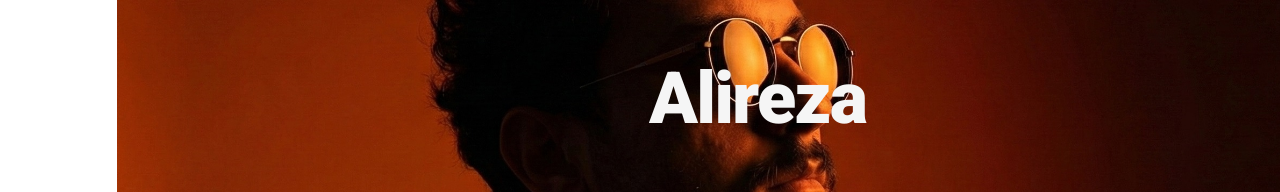
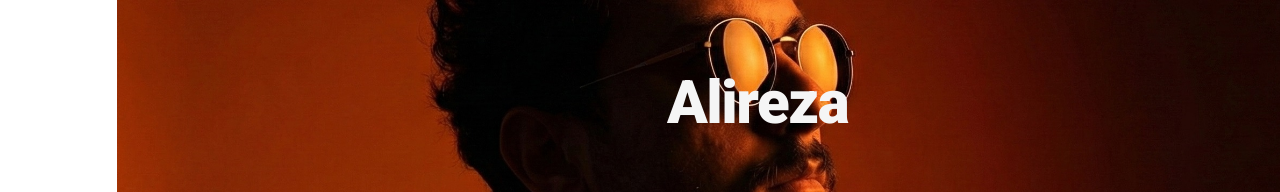
Before and after one commit to alirezza-mo/my-portfolio, a Next.js app: page / in a window 1280 px wide. Shown: the part 215-407 px from the top of the page. Built offline with nearby package versions, Linux system fonts and the light colour scheme.

Commit message:
001. resolve a resposive problem of header

```diff
--- a/src/component/templates/index/header/Header.tsx
+++ b/src/component/templates/index/header/Header.tsx
@@ -35,7 +35,7 @@ function Header() {
                     pauseDuration={3000}
                     showCursor={true}
                     cursorCharacter="|"
-                    className={`${width > 1280 ? `text-[220px]` :`text-7xl`} font-black`}
+                    className={`${width > 1280 ? `text-[220px]` :`text-6xl`} font-black`}
                     textColors={["#f5f5f5"]}
                     variableSpeed={{ min: 20, max: 200 }}
                     loop={true}
@@ -52,20 +52,20 @@ function Header() {
             <div className="flex flex-col items-center md:items-start md:justify-start gap-7 w-full">
               <h4 className="text-3xl  xl:text-4xl text-white font-bold">
                 <FuzzyText
-                  fontSize="36px"
+                  fontSize="26px"
                   fontWeight={700}
                   color="#ffffff"
                   enableHover={true}
                   baseIntensity={0.18}
                   hoverIntensity={0.5}
                 >
-                //  Frontend Developer
+                // Frontend Developer
                 </FuzzyText>
               </h4>
               <h5 className="text-white text-2xl font-extralight">
                 {" "}
                 <FuzzyText
-                  fontSize="36px"
+                  fontSize="26px"
                   fontWeight={100}
                   color="#ffffff"
                   enableHover={true}
```
